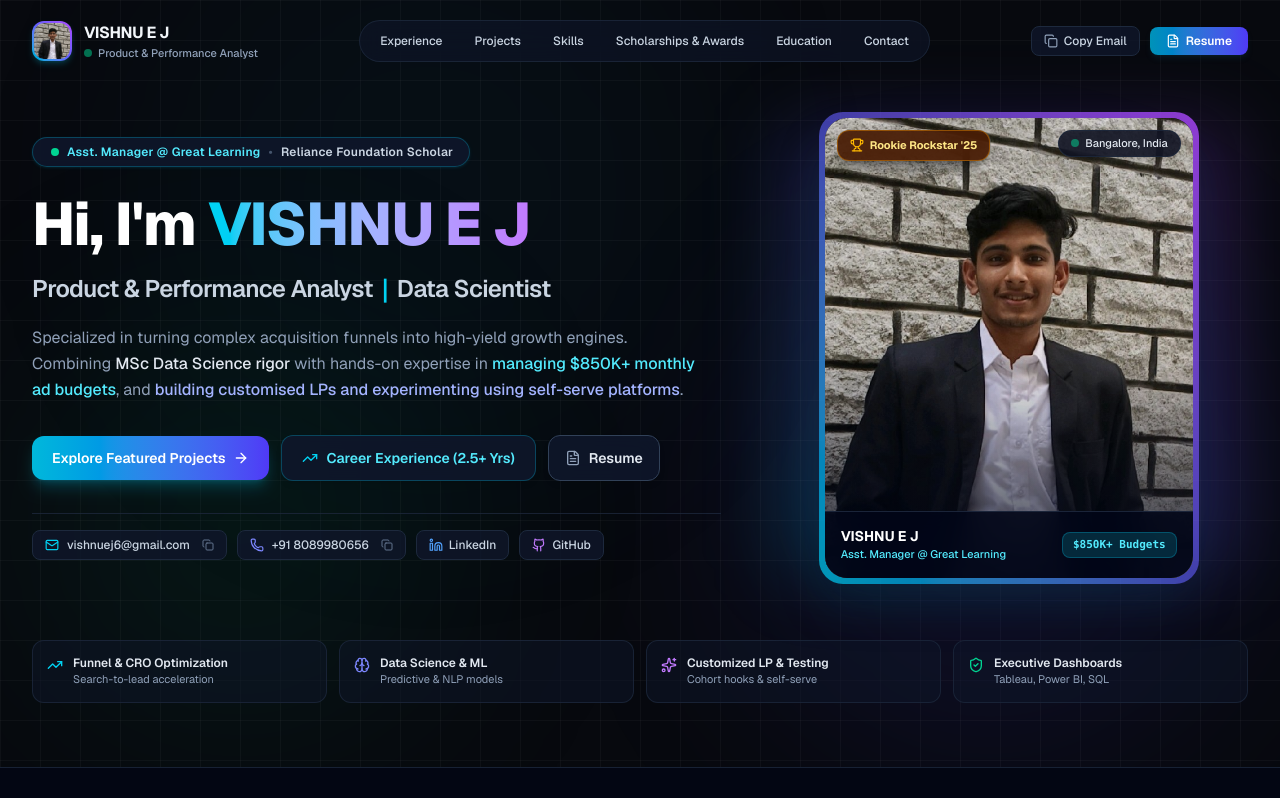
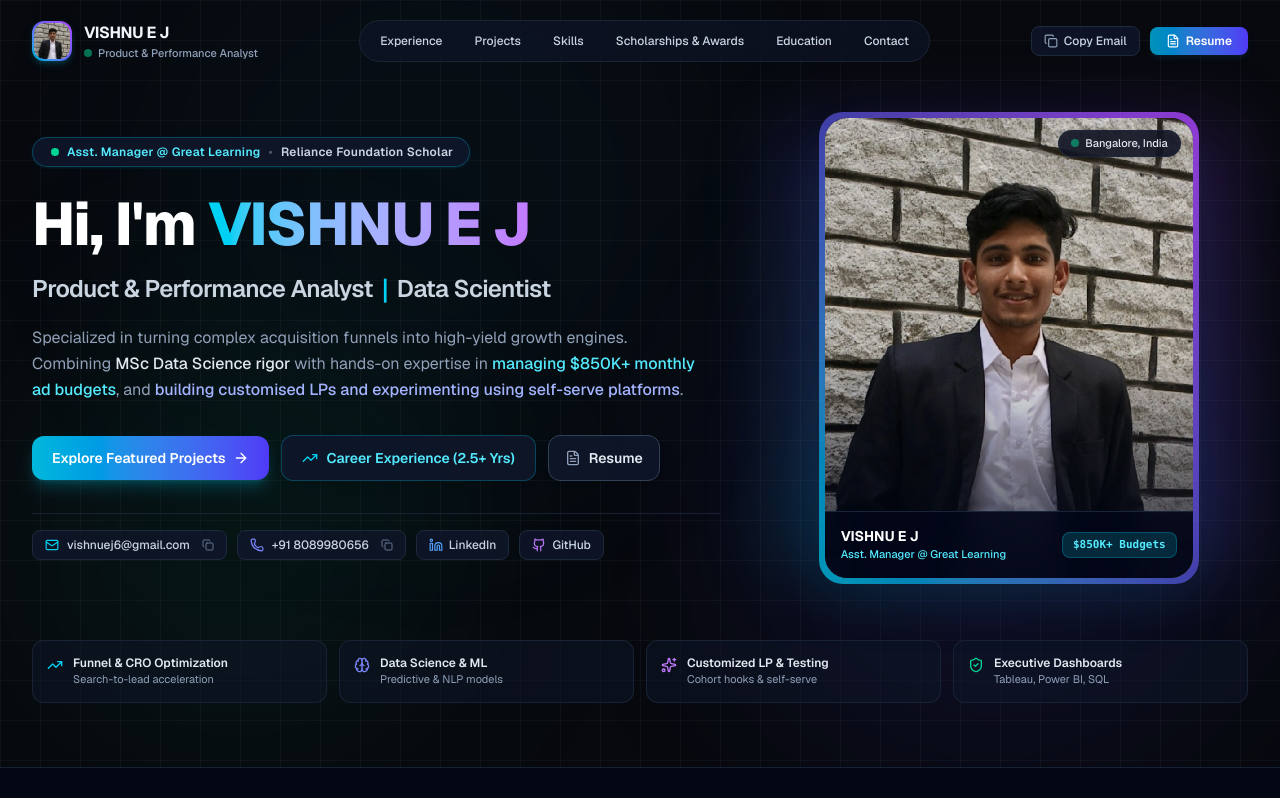
Before and after one commit to vishnu-ej/portfolio, a Next.js app: page / in a window 1280 px wide. Shown: the top 798 px of the page. Built offline with nearby package versions, Linux system fonts and the light colour scheme.

Commit message:
Remove rookie rockstar badge overlay from portrait image

```diff
--- a/src/components/Hero.tsx
+++ b/src/components/Hero.tsx
@@ -9,14 +9,10 @@ import {
   Phone,
   Check,
   Copy,
-  Sliders,
   Sparkles,
   TrendingUp,
   Brain,
-  ShieldCheck,
-  Trophy,
-  Award,
-  MapPin
+  ShieldCheck
 } from 'lucide-react';
 import { LinkedInIcon, GitHubIcon } from '@/components/Icons';
 
@@ -197,12 +193,6 @@ export default function Hero({ onOpenResume }: HeroProps) {
                   <span>Bangalore, India</span>
                 </div>
 
-                {/* Floating Badge 1 (Top Left): Rookie Rockstar */}
-                <div className="absolute top-3 left-3 px-3 py-1.5 rounded-xl bg-amber-950/90 backdrop-blur-md border border-amber-500/40 text-amber-200 text-[11px] font-bold flex items-center gap-1.5 shadow-lg shadow-black/40">
-                  <Trophy className="w-3.5 h-3.5 text-amber-400 shrink-0" />
-                  <span>Rookie Rockstar &apos;25</span>
-                </div>
-
                 {/* Bottom Overlay Info Banner */}
                 <div className="absolute bottom-0 left-0 right-0 p-4 bg-slate-950/90 backdrop-blur-md border-t border-slate-800/90">
                   <div className="flex items-center justify-between gap-2">
```
